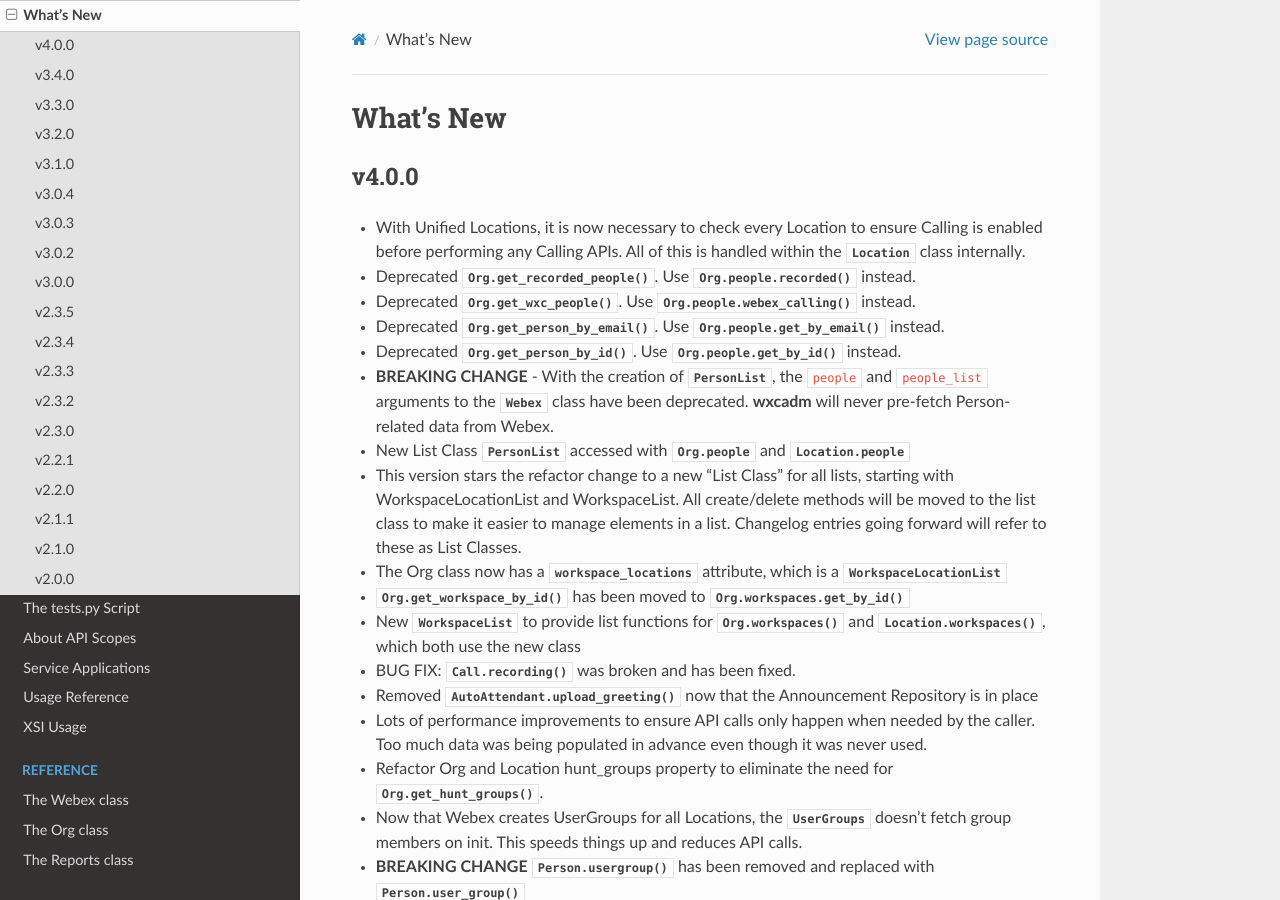
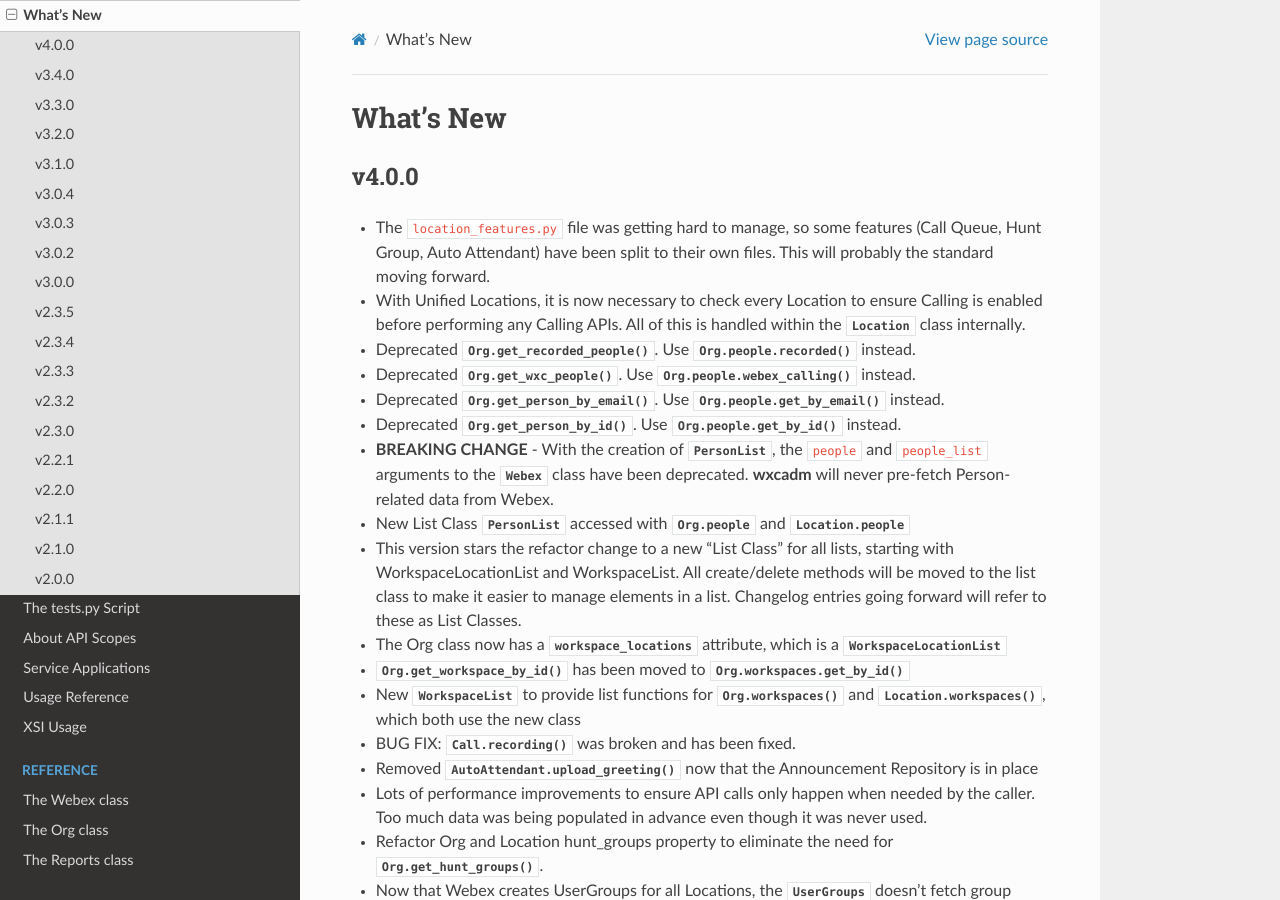
Before and after one commit to kctrey/wxcadm, a Sphinx documentation site: the page built from docs/source/whatsnew.rst, in a window 1280 px wide and 900 px high. Built offline with Sphinx 7.4.7 and the Read the Docs theme 2.0.0, drawn with Linux system fonts in a browser that asks for light colours.

Commit message:
Doc update about file splitting

```diff
--- a/docs/source/whatsnew.rst
+++ b/docs/source/whatsnew.rst
@@ -4,6 +4,7 @@ What's New
 ==========
 v4.0.0
 ------
+- The ``location_features.py`` file was getting hard to manage, so some features (Call Queue, Hunt Group, Auto Attendant) have been split to their own files. This will probably the standard moving forward.
 - With Unified Locations, it is now necessary to check every Location to ensure Calling is enabled before performing any Calling APIs. All of this is handled within the :py:class:`Location` class internally.
 - Deprecated :py:meth:`Org.get_recorded_people()`. Use :py:meth:`Org.people.recorded()` instead.
 - Deprecated :py:meth:`Org.get_wxc_people()`. Use :py:meth:`Org.people.webex_calling()` instead.
```
